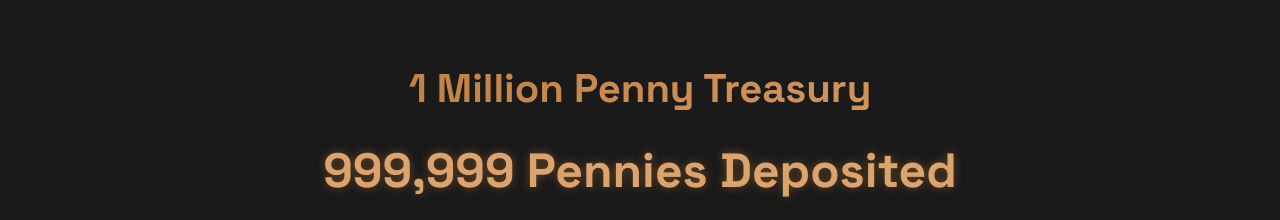
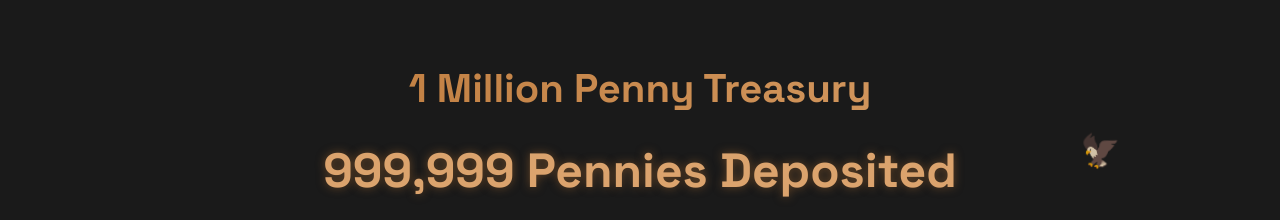
Before and after one commit to wstoeckle/stablecent.money, a plain HTML site: page index.html in a window 1280 px wide. Shown: the part 2920-3140 px from the top of the page. Drawn offline with Linux system fonts and the light colour scheme.

Commit message:
Sync from private repository

```diff
--- a/index.html
+++ b/index.html
@@ -853,12 +853,15 @@
         </div>
     </section>
 
-     <!-- New Treasury Progress Section -->
+     <!-- New Penny Counter Section with Floating Eagle -->
      <section class="treasury">
         <div class="treasury-container">
             <h2 style="font-size: 2.5rem; margin-bottom: 1rem; background: linear-gradient(to right, var(--copper), var(--copper-light)); -webkit-background-clip: text; background-clip: text; -webkit-text-fill-color: transparent;">
                 1 Million Penny Treasury
             </h2>
+            <!-- Floating Eagle -->
+            <div class="eagle-progress">🦅</div>
+            <!-- Penny Counter -->
             <div class="penny-counter" style="font-size: 3rem; font-weight: bold; color: var(--copper-light); text-shadow: 0 0 10px rgba(184,115,51,0.5);">
                 <span id="penny-counter">0</span> Pennies Deposited
             </div>
```
